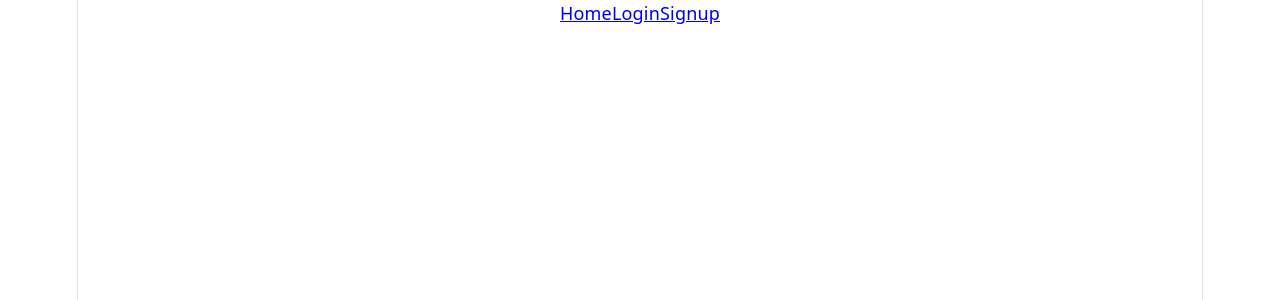
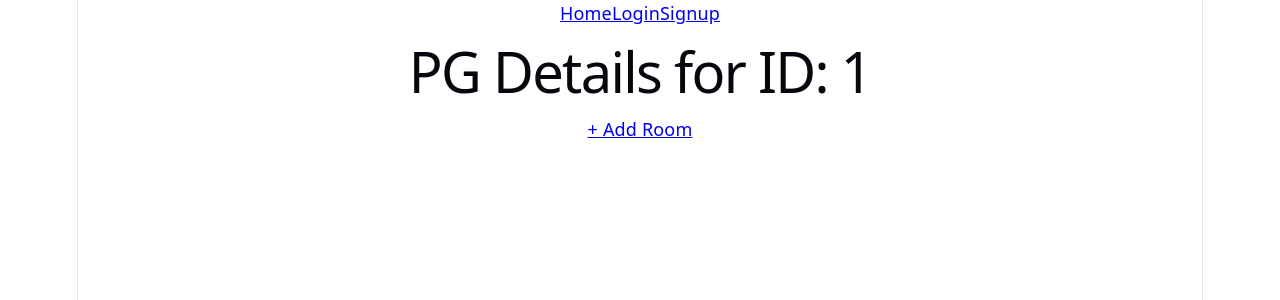
Before and after one commit to Peddireddy2005/smart-pg, a React app in the folder frontend/: page /owner/pg/1 in a window 1280 px wide. Before the commit this address had no page. Shown: the top 300 px of the page. Built offline with nearby package versions, Linux system fonts and the light colour scheme; the HTML template or start-up script is replaced by a standard one.

Commit message:
pg details

```diff
--- a/frontend/src/App.jsx
+++ b/frontend/src/App.jsx
@@ -7,6 +7,7 @@ import Login from "./pages/Login";
 import Signup from "./pages/Signup";
 import OwnerDashboard from "./pages/OwnerDashboard";
 import AddPG from "./pages/AddPG";
+import OwnerPGDetails from "./pages/OwnerPGDetails";
 
 function App() {
   return (
@@ -18,6 +19,7 @@ function App() {
         <Route path="/signup" element={<Signup />} />
         <Route path="/owner/dashboard" element={<OwnerDashboard />} />
         <Route path="/owner/add-pg" element={<AddPG />} />
+        <Route path="/owner/pg/:pgId" element={<OwnerPGDetails />} />
       </Routes>
     </>
   );
--- /dev/null
+++ b/frontend/src/pages/OwnerPGDetails.jsx
@@ -0,0 +1,15 @@
+import {useParams,Link} from "react-router-dom";
+
+function OwnerPGDetails(){
+    const {pgId}=useParams();
+    return(
+        <div>
+            <h1>PG Details for ID: {pgId}</h1>
+            <Link to={`/owner/pg/${pgId}/add-room`}>
+                + Add Room
+            </Link>
+        </div>
+    );
+}
+
+export default OwnerPGDetails;
```
